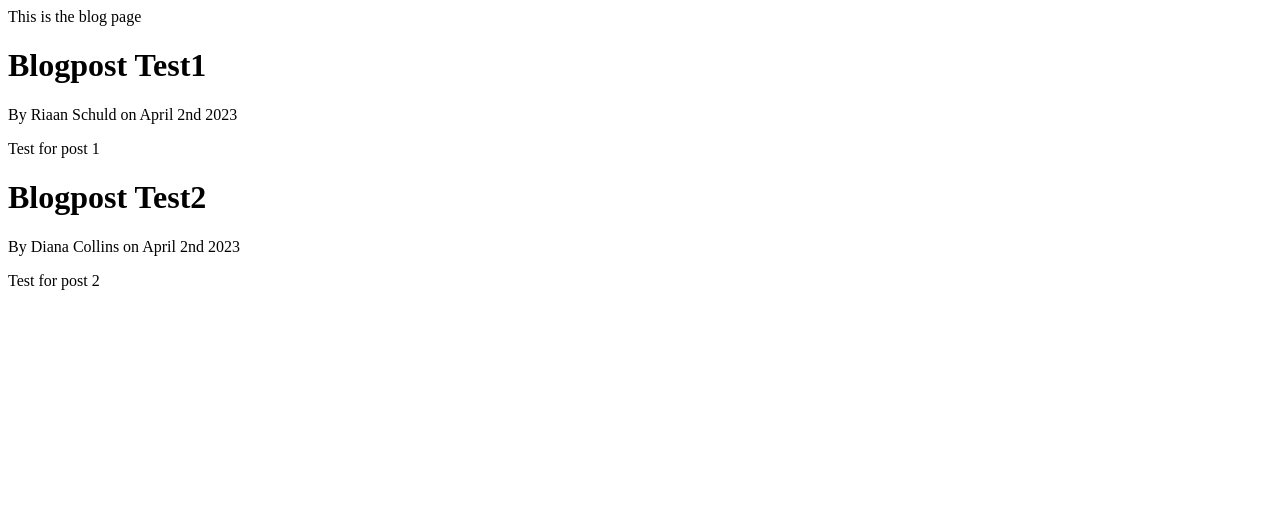
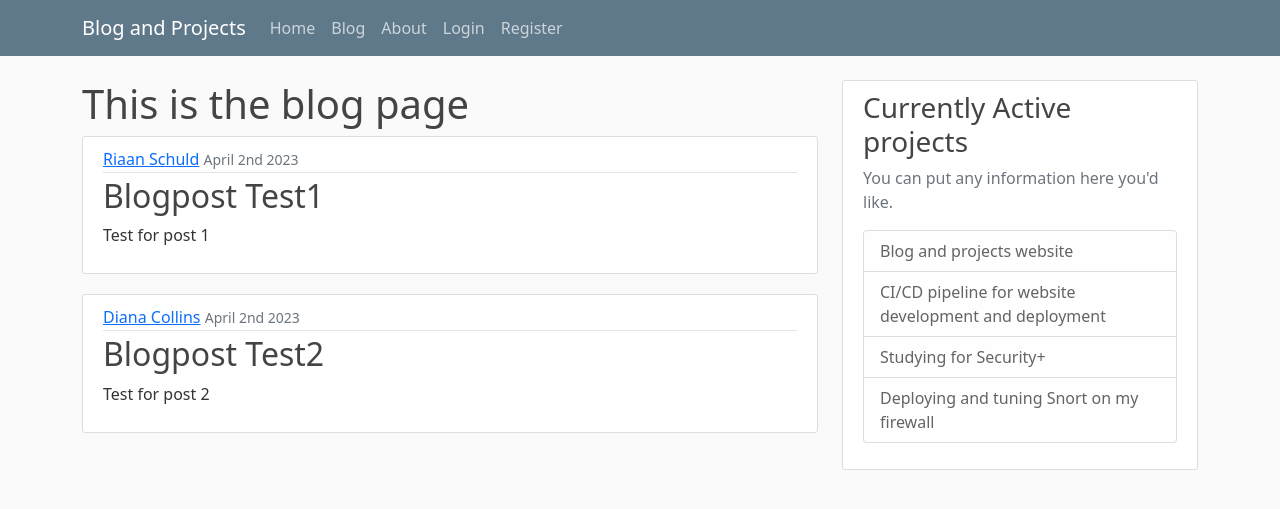
Before and after one commit to ProtoRiaan/blogWebsitePythonFlask, a Flask app: page /blog in a window 1280 px wide. Shown: the top 509 px of the page. Run offline with Flask 3, Linux system fonts and the light colour scheme.

Commit message:
Bootstrapped CSS and some javascript. Added main style sheet. Created navbar and sidebox. Styled the blog page.

```diff
--- a/main.py
+++ b/main.py
@@ -23,12 +23,12 @@ posts = [
 @app.route("/")
 @app.route("/home")
 def Home():
-    return render_template('home.html')
+    return render_template('home.html', title = 'Home')
 
 
 @app.route("/about")
 def About():
-    return render_template('about.html')
+    return render_template('about.html', title = 'About')
 
 @app.route("/blog")
 def Blog():
--- /dev/null
+++ b/static/main.css
@@ -0,0 +1,80 @@
+body {
+    background: #fafafa;
+    color: #333333;
+    margin-top: 5rem;
+  }
+
+  h1, h2, h3, h4, h5, h6 {
+    color: #444444;
+  }
+
+  .bg-steel {
+    background-color: #5f788a;
+  }
+
+  .site-header .navbar-nav .nav-link {
+    color: #cbd5db;
+  }
+
+  .site-header .navbar-nav .nav-link:hover {
+    color: #ffffff;
+  }
+
+  .site-header .navbar-nav .nav-link.active {
+    font-weight: 500;
+  }
+
+  .content-section {
+    background: #ffffff;
+    padding: 10px 20px;
+    border: 1px solid #dddddd;
+    border-radius: 3px;
+    margin-bottom: 20px;
+  }
+
+  .article-title {
+    color: #444444;
+  }
+
+  a.article-title:hover {
+    color: #428bca;
+    text-decoration: none;
+  }
+
+  .article-content {
+    white-space: pre-line;
+  }
+
+  .article-img {
+    height: 65px;
+    width: 65px;
+    margin-right: 16px;
+  }
+
+  .article-metadata {
+    padding-bottom: 1px;
+    margin-bottom: 4px;
+    border-bottom: 1px solid #e3e3e3
+  }
+
+  .article-metadata a:hover {
+    color: #333;
+    text-decoration: none;
+  }
+
+  .article-svg {
+    width: 25px;
+    height: 25px;
+    vertical-align: middle;
+  }
+
+  .account-img {
+    height: 125px;
+    width: 125px;
+    margin-right: 20px;
+    margin-bottom: 16px;
+  }
+
+  .account-heading {
+    font-size: 2.5rem;
+  }
--- a/templates/blog.html
+++ b/templates/blog.html
@@ -1,17 +1,18 @@
-<!DOCTYPE html>
-<html lang="en">
-<head>
-    <meta charset="UTF-8">
-    <meta http-equiv="X-UA-Compatible" content="IE=edge">
-    <meta name="viewport" content="width=device-width, initial-scale=1.0">
-    <title>Blog</title>
-</head>
-<body>
-    <h>This is the blog page</h>
+{% extends "layout.html" %}
+{% block title %} Blog {% endblock title %}
+{% block content %}
+    <h1>This is the blog page</h1>
     {% for post in posts %}
-        <h1>{{ post.title }}</h1>
-        <p>By {{ post.author }} on {{ post.datePosted }} </p>
-        <p>{{ post.content }}</p>
+        <article class="media content-section">
+            <div class="media-body">
+                <div class="article-metadata">
+                    <a href="#" class="mr-2">{{ post.author }}</a>
+                    <small class="text-muted">{{ post.datePosted }}</small>
+                </div>
+                <h2 class="article-title">{{ post.title }}</h2>
+                <p class="article-content">{{ post.content }}</p>
+            </div>
+        </article>
+
     {% endfor %}
-</body>
-</html>
+{% endblock content %}
--- /dev/null
+++ b/templates/layout.html
@@ -0,0 +1,63 @@
+<!DOCTYPE html>
+<html lang="en">
+<head>
+    <meta charset="UTF-8">
+    <meta http-equiv="X-UA-Compatible" content="IE=edge">
+    <meta name="viewport" content="width=device-width, initial-scale=1.0">
+    <link href="https://cdn.jsdelivr.net/npm/bootstrap@5.0.2/dist/css/bootstrap.min.css" rel="stylesheet" integrity="sha384-EVSTQN3/azprG1Anm3QDgpJLIm9Nao0Yz1ztcQTwFspd3yD65VohhpuuCOmLASjC" crossorigin="anonymous">
+
+    <link rel="stylesheet" type="text/css" href="{{ url_for('static', filename='main.css') }}">
+    {% if title %}
+    <title>Project Blog - {{ title }}</title>
+    {% else %}
+    <title>{% block title %}{% endblock %}</title>
+    {% endif %}</head>
+<body>
+    <header class="site-header">
+        <nav class="navbar navbar-expand-md navbar-dark bg-steel fixed-top">
+          <div class="container">
+            <a class="navbar-brand mr-4" href="/">Blog and Projects</a>
+            <button class="navbar-toggler" type="button" data-toggle="collapse" data-target="#navbarToggle" aria-controls="navbarToggle" aria-expanded="false" aria-label="Toggle navigation">
+              <span class="navbar-toggler-icon"></span>
+            </button>
+            <div class="collapse navbar-collapse" id="navbarToggle">
+              <div class="navbar-nav mr-auto">
+                <a class="nav-item nav-link" href="/">Home</a>
+                <a class="nav-item nav-link" href="/blog">Blog</a>
+                <a class="nav-item nav-link" href="/about">About</a>
+              </div>
+              <!-- Navbar Right Side -->
+              <div class="navbar-nav">
+                <a class="nav-item nav-link" href="/login">Login</a>
+                <a class="nav-item nav-link" href="/register">Register</a>
+              </div>
+            </div>
+          </div>
+        </nav>
+    </header>
+
+    <main role="main" class="container">
+        <div class="row">
+          <div class="col-md-8">
+            {% block content %}{% endblock %}
+          </div>
+          <div class="col-md-4">
+            <div class="content-section">
+              <h3>Currently Active projects</h3>
+              <p class='text-muted'>You can put any information here you'd like.
+                <ul class="list-group">
+                  <li class="list-group-item list-group-item-light">Blog and projects website</li>
+                  <li class="list-group-item list-group-item-light">CI/CD pipeline for website development and deployment</li>
+                  <li class="list-group-item list-group-item-light">Studying for Security+</li>
+                  <li class="list-group-item list-group-item-light">Deploying and tuning Snort on my firewall</li>
+                </ul>
+              </p>
+            </div>
+          </div>
+        </div>
+    </main>
+    <script src="https://cdn.jsdelivr.net/npm/@popperjs/core@2.9.2/dist/umd/popper.min.js" integrity="sha384-IQsoLXl5PILFhosVNubq5LC7Qb9DXgDA9i+tQ8Zj3iwWAwPtgFTxbJ8NT4GN1R8p" crossorigin="anonymous"></script>
+    <script src="https://cdn.jsdelivr.net/npm/bootstrap@5.0.2/dist/js/bootstrap.min.js" integrity="sha384-cVKIPhGWiC2Al4u+LWgxfKTRIcfu0JTxR+EQDz/bgldoEyl4H0zUF0QKbrJ0EcQF" crossorigin="anonymous"></script>
+
+</body>
+</html>
```
Also changed, not shown: templates/about.html (+5 -12 lines), templates/home.html (+5 -12 lines).
